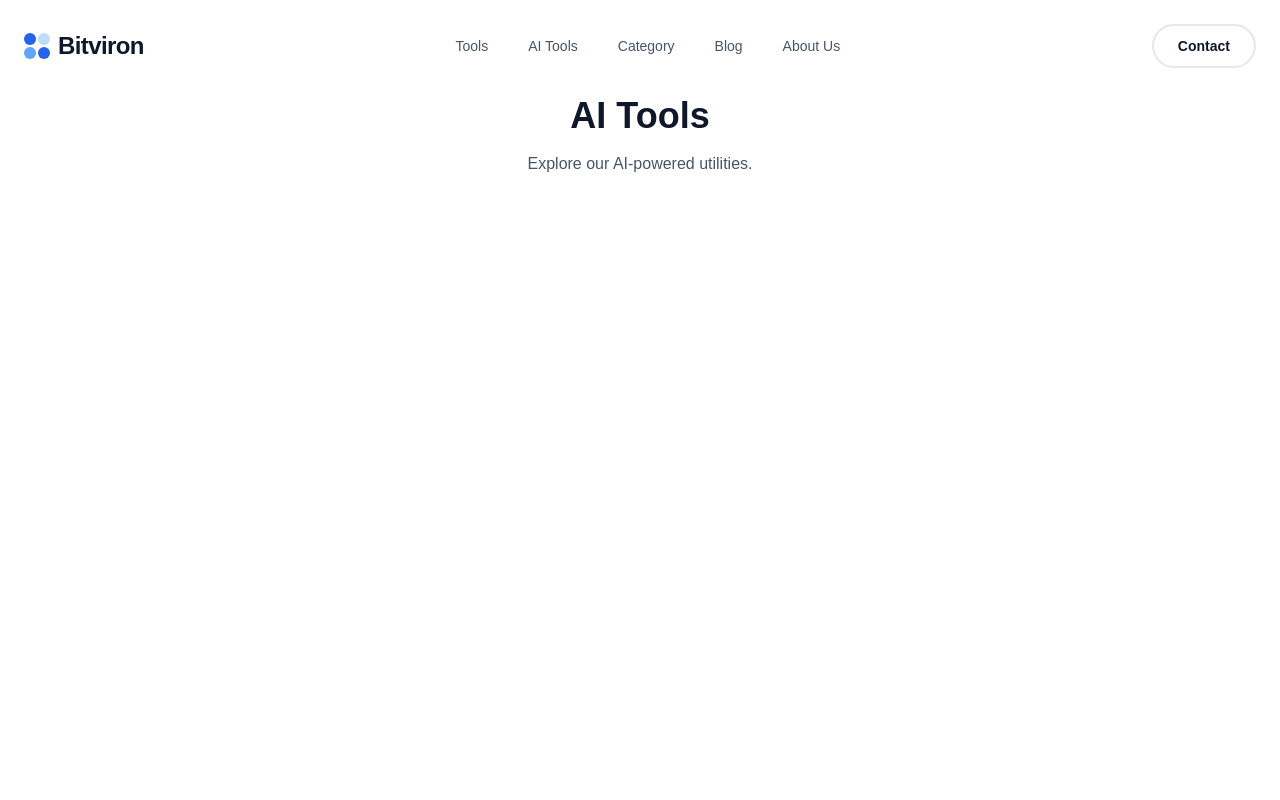
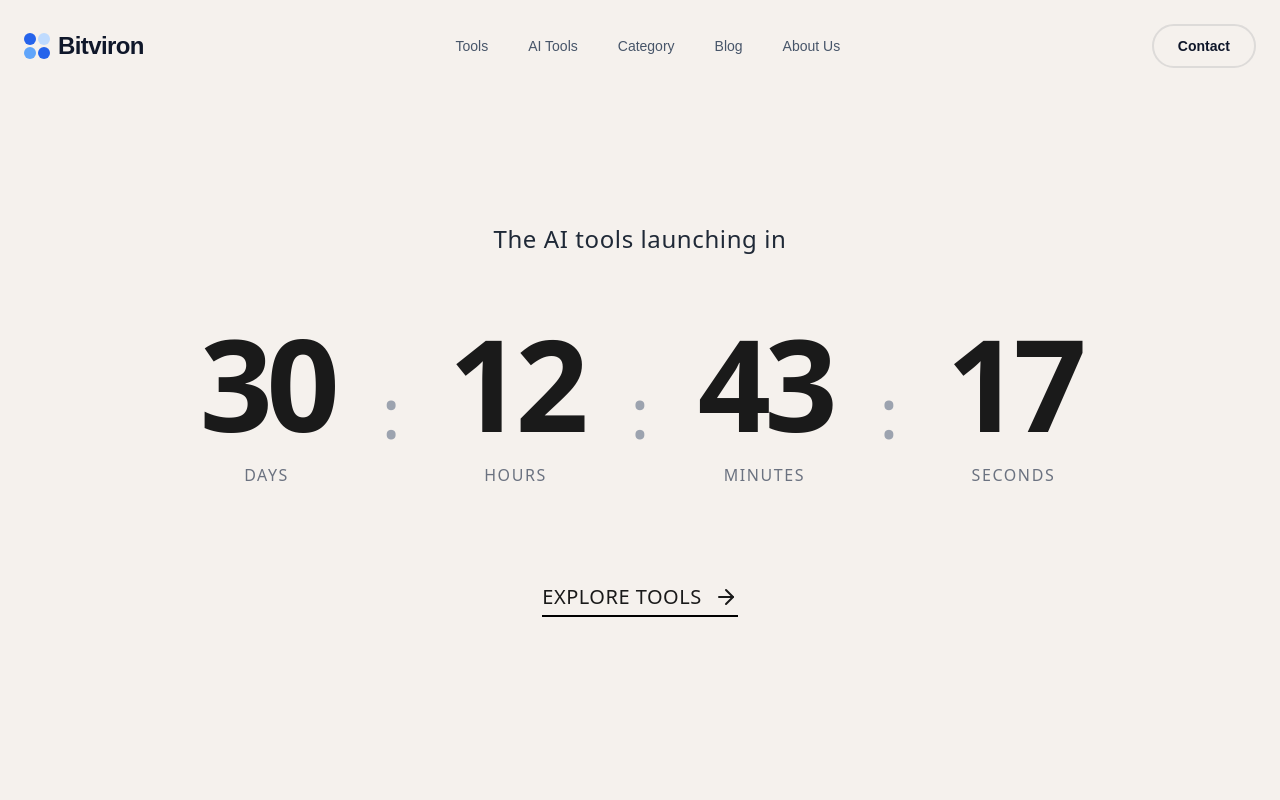
Before and after one commit to expelon/bitviron_saas, a Next.js app: page /ai-tools in a window 1280 px wide. Shown: the top 800 px of the page. Built offline with nearby package versions, Linux system fonts and the light colour scheme.

Commit message:
add ai tools page

```diff
--- a/app/ai-tools/page.tsx
+++ b/app/ai-tools/page.tsx
@@ -1,10 +1,107 @@
-import React from 'react';
+"use client";
+
+import React, { useState, useEffect } from 'react';
+import Link from 'next/link';
 
 export default function AIToolsPage() {
+    const [timeLeft, setTimeLeft] = useState({
+        days: 0,
+        hours: 0,
+        minutes: 0,
+        seconds: 0
+    });
+
+    useEffect(() => {
+        // Set launch date to 31 days from now
+        const launchDate = new Date();
+        launchDate.setDate(launchDate.getDate() + 31);
+        launchDate.setHours(0, 0, 0, 0);
+
+        const timer = setInterval(() => {
+            const now = new Date();
+            const difference = launchDate.getTime() - now.getTime();
+
+            if (difference > 0) {
+                setTimeLeft({
+                    days: Math.floor(difference / (1000 * 60 * 60 * 24)),
+                    hours: Math.floor((difference / (1000 * 60 * 60)) % 24),
+                    minutes: Math.floor((difference / 1000 / 60) % 60),
+                    seconds: Math.floor((difference / 1000) % 60)
+                });
+            }
+        }, 1000);
+
+        return () => clearInterval(timer);
+    }, []);
+
+    const formatNumber = (num: number) => num.toString().padStart(2, '0');
+
     return (
-        <div className="min-h-screen pt-24 px-6 flex flex-col items-center">
-            <h1 className="text-4xl font-bold text-slate-900 mb-4">AI Tools</h1>
-            <p className="text-slate-600">Explore our AI-powered utilities.</p>
+        <div className="min-h-screen w-full bg-[#F5F1ED] text-[#1A1A1A] font-sans selection:bg-black selection:text-white flex flex-col relative">
+            {/* Custom Minimal Header Position Spacer - allows default header to sit on top without overlapping content awkwardly if it was static */}
+            <div className="h-24"></div>
+
+            {/* Main Content */}
+            <main className="flex-1 flex flex-col items-center justify-center p-6 pb-20 z-10">
+                <div className="text-center w-full max-w-5xl mx-auto">
+
+                    {/* Intro Text */}
+                    <h2 className="text-xl md:text-2xl font-medium mb-12 md:mb-16 tracking-wide text-gray-800">
+                        The AI tools launching in
+                    </h2>
+
+                    {/* Countdown Timer */}
+                    <div className="flex flex-wrap justify-center items-end gap-4 md:gap-12 mb-16 md:mb-24 select-none">
+                        <div className="flex flex-col items-center group cursor-default">
+                            <span className="text-6xl md:text-8xl lg:text-9xl font-bold leading-none tracking-tighter tabular-nums transition-transform duration-500 group-hover:-translate-y-2">
+                                {formatNumber(timeLeft.days)}
+                            </span>
+                            <span className="text-sm md:text-base font-medium mt-4 text-gray-500 uppercase tracking-widest">Days</span>
+                        </div>
+
+                        <span className="text-4xl md:text-6xl lg:text-7xl font-light text-gray-400 mb-8 md:mb-10">:</span>
+
+                        <div className="flex flex-col items-center group cursor-default">
+                            <span className="text-6xl md:text-8xl lg:text-9xl font-bold leading-none tracking-tighter tabular-nums transition-transform duration-500 group-hover:-translate-y-2 delay-75">
+                                {formatNumber(timeLeft.hours)}
+                            </span>
+                            <span className="text-sm md:text-base font-medium mt-4 text-gray-500 uppercase tracking-widest">Hours</span>
+                        </div>
+
+                        <span className="text-4xl md:text-6xl lg:text-7xl font-light text-gray-400 mb-8 md:mb-10">:</span>
+
+                        <div className="flex flex-col items-center group cursor-default">
+                            <span className="text-6xl md:text-8xl lg:text-9xl font-bold leading-none tracking-tighter tabular-nums transition-transform duration-500 group-hover:-translate-y-2 delay-100">
+                                {formatNumber(timeLeft.minutes)}
+                            </span>
+                            <span className="text-sm md:text-base font-medium mt-4 text-gray-500 uppercase tracking-widest">Minutes</span>
+                        </div>
+
+                        <span className="text-4xl md:text-6xl lg:text-7xl font-light text-gray-400 mb-8 md:mb-10">:</span>
+
+                        <div className="flex flex-col items-center group cursor-default">
+                            <span className="text-6xl md:text-8xl lg:text-9xl font-bold leading-none tracking-tighter tabular-nums transition-transform duration-500 group-hover:-translate-y-2 delay-150">
+                                {formatNumber(timeLeft.seconds)}
+                            </span>
+                            <span className="text-sm md:text-base font-medium mt-4 text-gray-500 uppercase tracking-widest">Seconds</span>
+                        </div>
+                    </div>
+
+                    {/* CTA Button */}
+                    <div className="inline-block relative group">
+                        <Link
+                            href="/tools"
+                            className="flex items-center gap-3 text-lg md:text-xl font-medium tracking-wide pb-1 border-b-2 border-black hover:opacity-70 transition-all"
+                        >
+                            EXPLORE TOOLS
+                            <svg width="24" height="24" viewBox="0 0 24 24" fill="none" xmlns="http://www.w3.org/2000/svg" className="transform group-hover:translate-x-1 transition-transform">
+                                <path d="M5 12H19" stroke="currentColor" strokeWidth="2" strokeLinecap="round" strokeLinejoin="round" />
+                                <path d="M12 5L19 12L12 19" stroke="currentColor" strokeWidth="2" strokeLinecap="round" strokeLinejoin="round" />
+                            </svg>
+                        </Link>
+                    </div>
+                </div>
+            </main>
         </div>
     );
 }
--- a/components/Footer.tsx
+++ b/components/Footer.tsx
@@ -2,8 +2,11 @@
 
 import React from 'react';
 import Link from 'next/link';
+import { usePathname } from 'next/navigation';
 
 const Footer: React.FC = () => {
+  const pathname = usePathname();
+
   return (
     <footer className="bg-slate-50 py-20 border-t border-slate-100">
       <div className="max-w-7xl mx-auto px-6">
```
